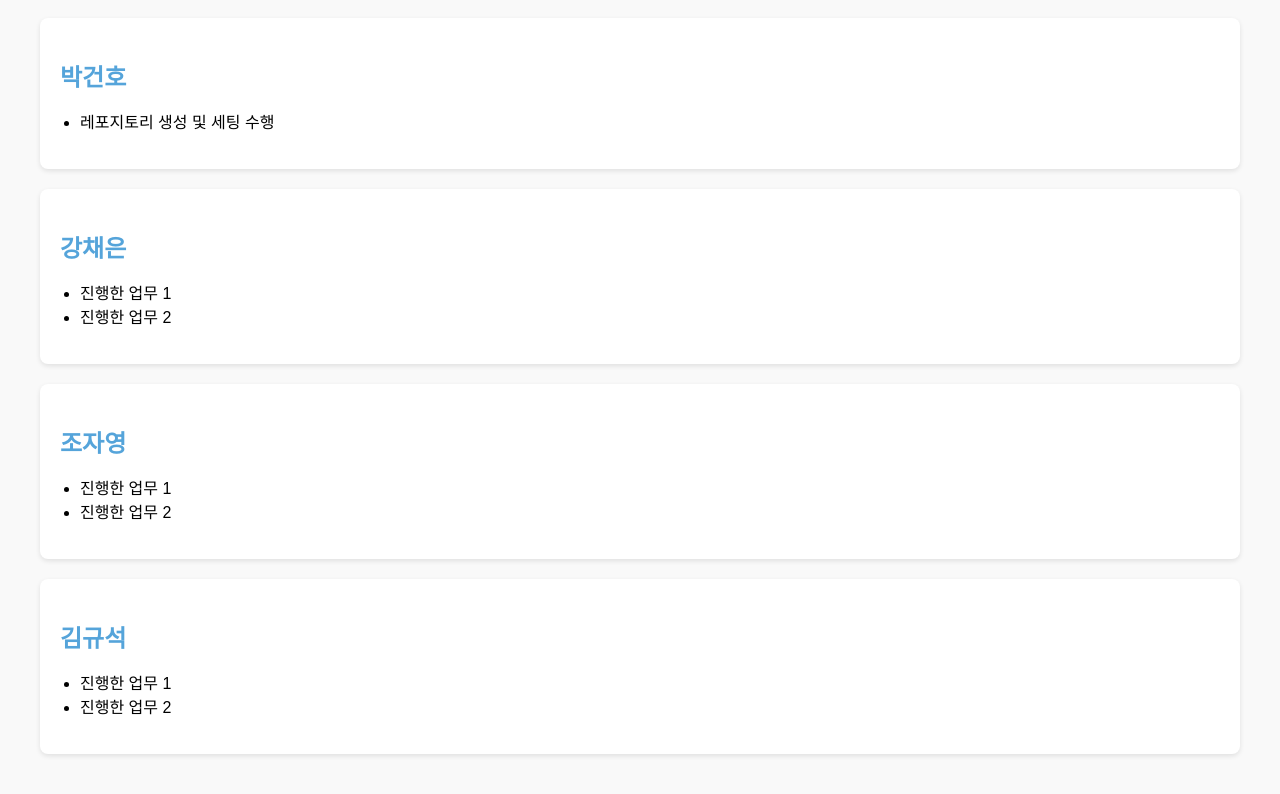
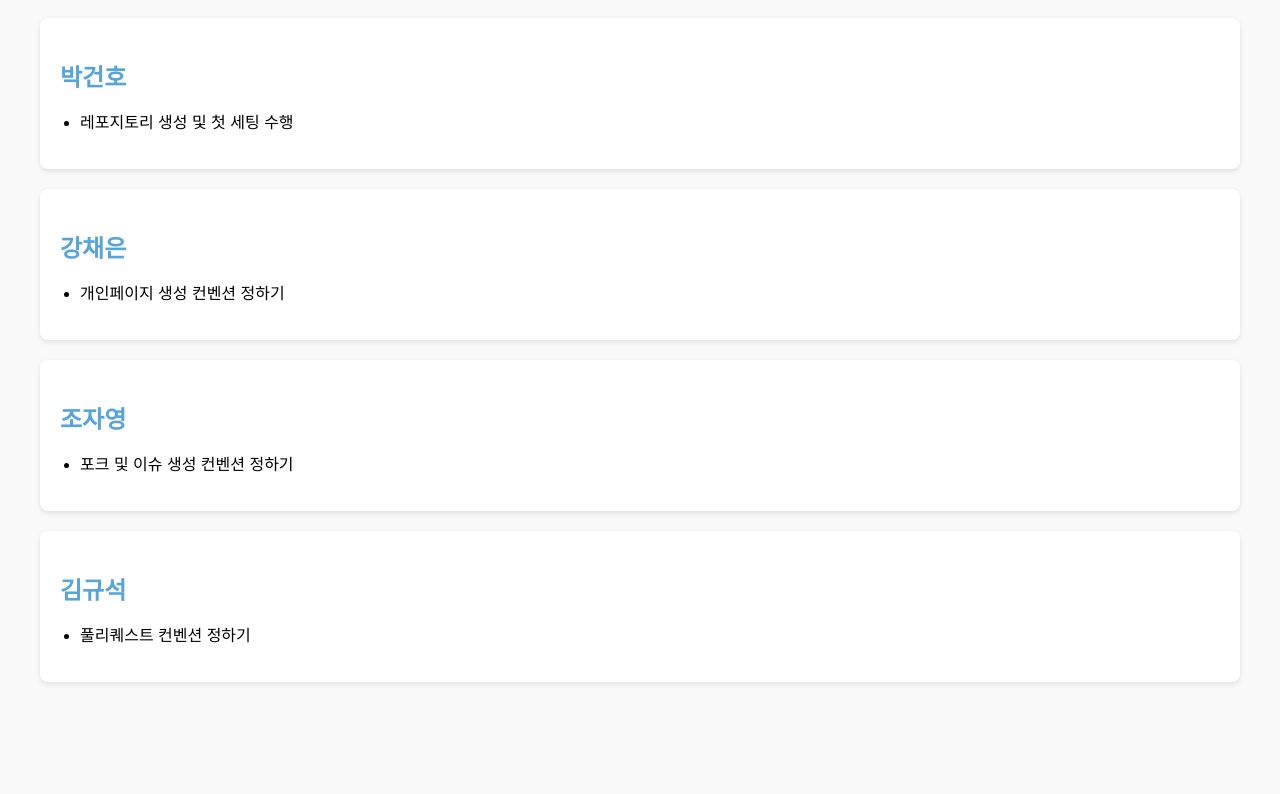
Before and after one commit to data0gyus/git-20250428-teamPJ, a website: page index.html in a window 1280 px wide. Shown: the part 80-874 px from the top of the page. After the commit the page ends 802 px from the top, so only its background shows below. Drawn offline with Linux system fonts and the light colour scheme.

Commit message:
fix: update a-href

```diff
--- a/index.html
+++ b/index.html
@@ -45,31 +45,28 @@
     <div class="team-member">
       <h2><a href="member1.html">박건호</a></h2>
       <ul>
-        <li>레포지토리 생성 및 세팅 수행</li>
+        <li>레포지토리 생성 및 첫 세팅 수행</li>
       </ul>
     </div>
 
     <div class="team-member">
-      <h2><a href="member2.html">강채은</a></h2>
+      <h2><a href="chaen/chaen.html">강채은</a></h2>
       <ul>
-        <li>진행한 업무 1</li>
-        <li>진행한 업무 2</li>
+        <li>개인페이지 생성 컨벤션 정하기</li>
       </ul>
     </div>
 
     <div class="team-member">
       <h2><a href="member3.html">조자영</a></h2>
       <ul>
-        <li>진행한 업무 1</li>
-        <li>진행한 업무 2</li>
+        <li>포크 및 이슈 생성 컨벤션 정하기</li>
       </ul>
     </div>
 
     <div class="team-member">
       <h2><a href="kgs_profile.html">김규석</a></h2>
       <ul>
-        <li>진행한 업무 1</li>
-        <li>진행한 업무 2</li>
+        <li>풀리퀘스트 컨벤션 정하기</li>
       </ul>
     </div>
   </body>
```
